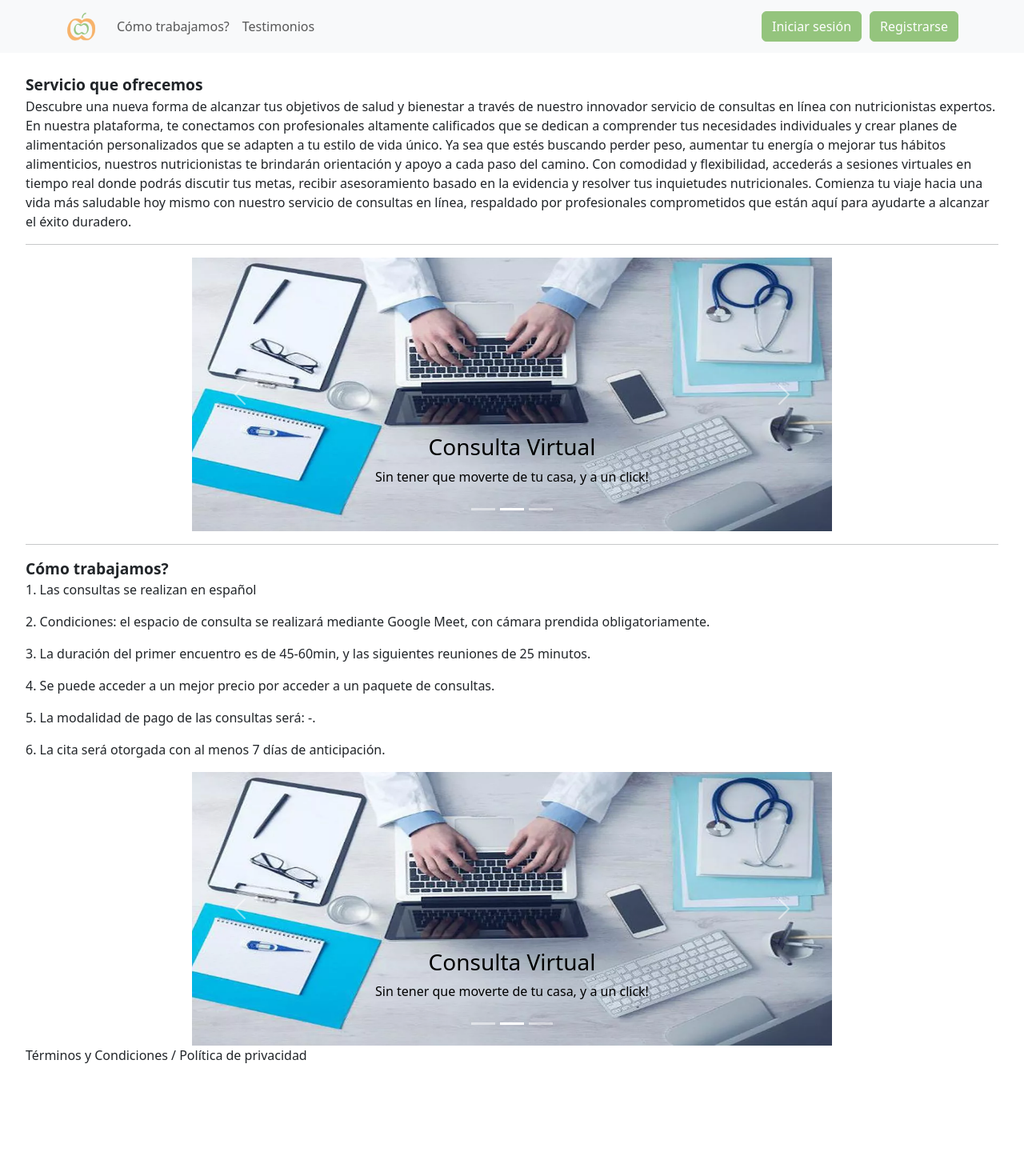
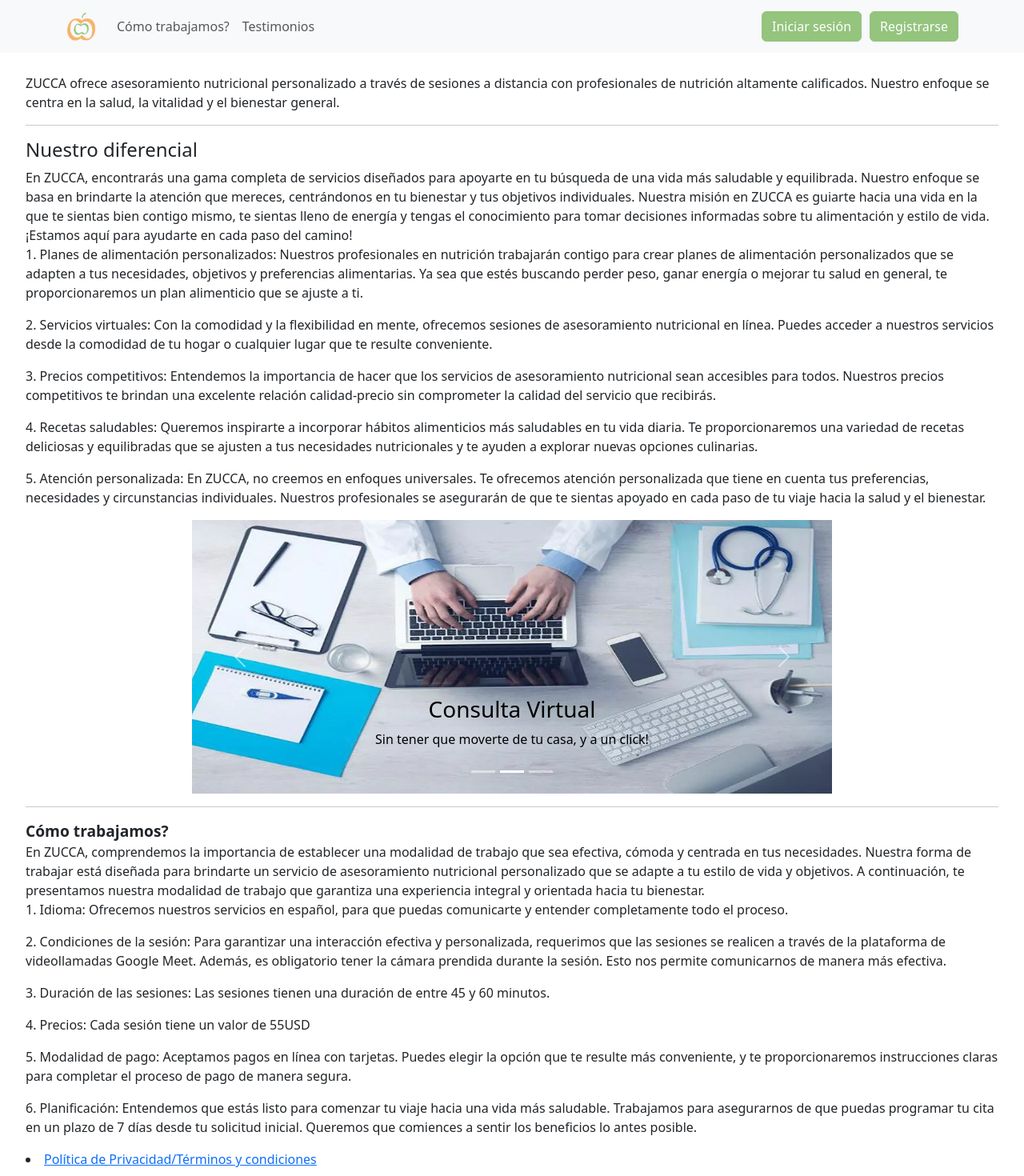
Before and after one commit to PF-Henry2023/ClientNutrition, a React (Vite) app: page / in a window 1280 px wide. Shown: the top 1470 px of the page at 80% size. Before the commit the page ends 1363 px from the top, so only its background shows below. Built offline with nearby package versions, Linux system fonts and the light colour scheme.

Commit message:
termsandconditions

```diff
--- a/src/App.jsx
+++ b/src/App.jsx
@@ -11,6 +11,7 @@ import Login from "./Components/Login/Login";
 import UserProfile from "./Components/UserProfile/UserProfile";
 import NavBar from "./Components/NavBar/NavBar";
 import NutritionistProfile from "./Components/NutritionistProfile/NutritionistProfile";
+import TermsAndConditions from "./Components/TermsAndConditions/TermsAndConditions";
 
 const URL = "http://localhost:5173/";
 axios.defaults.baseURL = URL;
@@ -26,6 +27,7 @@ function App() {
         <Route path="/signup" element={<Create />}></Route>
         <Route path="/appointments/new" element={<Calendar />}></Route>
         <Route path="/nutritionistprofile" element={<NutritionistProfile />}></Route>
+        <Route path="/termsandconditions" element={<TermsAndConditions/>}></Route>
       </Routes>
     </div>
   );
--- a/src/Components/Footer/Footer.jsx
+++ b/src/Components/Footer/Footer.jsx
@@ -1,5 +1,7 @@
+import TermsAndConditions from "../TermsAndConditions/TermsAndConditions";
+
 export default function Footer() {
     return (
-        <div>Términos y Condiciones / Política de privacidad</div>
+        <TermsAndConditions />
     )
 }
--- a/src/Components/Home/Home.jsx
+++ b/src/Components/Home/Home.jsx
@@ -1,30 +1,43 @@
 import styles from "./Home.module.css"
 import HomeDescripion from "../HomeDescription/HomeDescription";
 import Carousel from "../Carousel/Carousel";
-import Footer from "../Footer/Footer";
+import Breadcrumb from 'react-bootstrap/Breadcrumb';
 
 export default function Home() {
     return (
         <div className={styles.text}>
-            <HomeDescripion title="Servicio que ofrecemos" description="Descubre una nueva forma de alcanzar tus objetivos de salud y bienestar a través de nuestro innovador servicio de consultas en línea con nutricionistas expertos. En nuestra plataforma, te conectamos con profesionales altamente calificados que se dedican a comprender tus necesidades individuales y crear planes de alimentación personalizados que se adapten a tu estilo de vida único. Ya sea que estés buscando perder peso, aumentar tu energía o mejorar tus hábitos alimenticios, nuestros nutricionistas te brindarán orientación y apoyo a cada paso del camino. Con comodidad y flexibilidad, accederás a sesiones virtuales en tiempo real donde podrás discutir tus metas, recibir asesoramiento basado en la evidencia y resolver tus inquietudes nutricionales. Comienza tu viaje hacia una vida más saludable hoy mismo con nuestro servicio de consultas en línea, respaldado por profesionales comprometidos que están aquí para ayudarte a alcanzar el éxito duradero."/>
+
+            <HomeDescripion title="" description="ZUCCA ofrece asesoramiento nutricional personalizado a través de sesiones a distancia con profesionales de nutrición altamente calificados. Nuestro enfoque se centra en la salud, la vitalidad y el bienestar general.
+"/>
             <hr />
-            <Carousel />
+            <div>
+                <h4>Nuestro diferencial</h4>
+            En ZUCCA, encontrarás una gama completa de servicios diseñados para apoyarte en tu búsqueda de una vida más saludable y equilibrada. Nuestro enfoque se basa en brindarte la atención que mereces, centrándonos en tu bienestar y tus objetivos individuales.
+            Nuestra misión en ZUCCA es guiarte hacia una vida en la que te sientas bien contigo mismo, te sientas lleno de energía y tengas el conocimiento para tomar decisiones informadas sobre tu alimentación y estilo de vida. ¡Estamos aquí para ayudarte en cada paso del camino!
+            <p>1. Planes de alimentación personalizados: Nuestros profesionales en nutrición trabajarán contigo para crear planes de alimentación personalizados que se adapten a tus necesidades, objetivos y preferencias alimentarias. Ya sea que estés buscando perder peso, ganar energía o mejorar tu salud en general, te proporcionaremos un plan alimenticio que se ajuste a ti.</p>
+            <p>2. Servicios virtuales: Con la comodidad y la flexibilidad en mente, ofrecemos sesiones de asesoramiento nutricional en línea. Puedes acceder a nuestros servicios desde la comodidad de tu hogar o cualquier lugar que te resulte conveniente.</p>
+            <p>3. Precios competitivos: Entendemos la importancia de hacer que los servicios de asesoramiento nutricional sean accesibles para todos. Nuestros precios competitivos te brindan una excelente relación calidad-precio sin comprometer la calidad del servicio que recibirás.</p>
+            <p>4. Recetas saludables: Queremos inspirarte a incorporar hábitos alimenticios más saludables en tu vida diaria. Te proporcionaremos una variedad de recetas deliciosas y equilibradas que se ajusten a tus necesidades nutricionales y te ayuden a explorar nuevas opciones culinarias.</p>
+            <p>5. Atención personalizada: En ZUCCA, no creemos en enfoques universales. Te ofrecemos atención personalizada que tiene en cuenta tus preferencias, necesidades y circunstancias individuales. Nuestros profesionales se asegurarán de que te sientas apoyado en cada paso de tu viaje hacia la salud y el bienestar.</p>
+            </div>
+            <Carousel/>
             <hr />
             <HomeDescripion
         title="Cómo trabajamos?"
         description={
           <>
-            <p>1. Las consultas se realizan en español</p>
-            <p>2. Condiciones: el espacio de consulta se realizará mediante Google Meet, con cámara prendida obligatoriamente.</p>
-            <p>3. La duración del primer encuentro es de 45-60min, y las siguientes reuniones de 25 minutos.</p>
-            <p>4. Se puede acceder a un mejor precio por acceder a un paquete de consultas.</p>
-            <p>5. La modalidad de pago de las consultas será: -.</p>
-            <p>6. La cita será otorgada con al menos 7 días de anticipación.</p>
+
+            En ZUCCA, comprendemos la importancia de establecer una modalidad de trabajo que sea efectiva, cómoda y centrada en tus necesidades. Nuestra forma de trabajar está diseñada para brindarte un servicio de asesoramiento nutricional personalizado que se adapte a tu estilo de vida y objetivos. A continuación, te presentamos nuestra modalidad de trabajo que garantiza una experiencia integral y orientada hacia tu bienestar.
+            <p>1. Idioma: Ofrecemos nuestros servicios en español, para que puedas comunicarte y entender completamente todo el proceso.</p>
+            <p>2. Condiciones de la sesión: Para garantizar una interacción efectiva y personalizada, requerimos que las sesiones se realicen a través de la plataforma de videollamadas Google Meet. Además, es obligatorio tener la cámara prendida durante la sesión. Esto nos permite comunicarnos de manera más efectiva.</p>
+            <p>3. Duración de las sesiones: Las sesiones tienen una duración de entre 45 y 60 minutos.</p>
+            <p>4. Precios: Cada sesión tiene un valor de 55USD</p>
+            <p>5. Modalidad de pago: Aceptamos pagos en línea con tarjetas. Puedes elegir la opción que te resulte más conveniente, y te proporcionaremos instrucciones claras para completar el proceso de pago de manera segura.</p>
+            <p>6. Planificación: Entendemos que estás listo para comenzar tu viaje hacia una vida más saludable. Trabajamos para asegurarnos de que puedas programar tu cita en un plazo de 7 días desde tu solicitud inicial. Queremos que comiences a sentir los beneficios lo antes posible.</p>
           </>
         }
       />
-            <Carousel />
-            <Footer />
+        <Breadcrumb.Item href="/termsandconditions">Política de Privacidad/Términos y condiciones</Breadcrumb.Item>
         </div>
     )
 }
--- /dev/null
+++ b/src/Components/TermsAndConditions/TermsAndConditions.jsx
@@ -0,0 +1,60 @@
+export default function TermsAndConditions() {
+    return (
+        <div>
+           <h6>1. Aceptación de Términos:</h6>
+            Al acceder y utilizar el sitio web de ZUCCA ("el Sitio"), aceptas cumplir y estar sujeto a estos Términos y Condiciones de Uso. Si no estás de acuerdo con estos términos, te recomendamos que no utilices el sitio.
+
+            <h6>2. Uso del Sitio:</h6>
+            El sitio web de ZUCCA se proporciona únicamente con fines informativos y educativos. No debes usar la información proporcionada como un sustituto de consejo médico profesional. Siempre consulta a un profesional de la salud antes de realizar cambios en tu alimentación o estilo de vida.
+
+            <h6>3. Privacidad:</h6>
+            Nuestra Política de Privacidad describe cómo recopilamos, utilizamos y protegemos la información personal que proporcionas durante tu interacción con el sitio. Al utilizar el sitio, aceptas nuestras prácticas de privacidad.
+
+            <h6>4. Sesiones de Asesoramiento:</h6>
+            Las sesiones de asesoramiento nutricional se realizan a través de videollamadas utilizando la plataforma Google Meet. La cámara debe estar encendida durante las sesiones. La duración de las sesiones y los términos específicos se detallan en la sección correspondiente del sitio.
+
+            <h6>5. Pagos y Facturación:</h6>
+            Los detalles de los precios y paquetes de servicios se proporcionan en el sitio. Los pagos se realizan en línea y deben completarse antes de la programación de las sesiones. ZUCCA se reserva el derecho de modificar los precios y paquetes en cualquier momento.
+
+            <h6>6. Cancelaciones y Reembolsos:</h6>
+            Las políticas de cancelación y reembolso se detallan en el sitio. Ten en cuenta que existen restricciones de tiempo para cancelar y reprogramar sesiones.
+
+            <h6>7. Propiedad Intelectual:</h6>
+            Todo el contenido y materiales en el sitio, incluidos textos, imágenes, logotipos y otros elementos, están protegidos por derechos de autor y otras leyes de propiedad intelectual. No se permite el uso no autorizado de estos materiales.
+
+            <h6>8. Enlaces Externos:</h6>
+            El sitio puede contener enlaces a sitios web externos. ZUCCA no se hace responsable del contenido o la seguridad de estos sitios. Los enlaces se proporcionan únicamente para tu conveniencia.
+
+            <h6>9. Modificaciones y Actualizaciones:</h6>
+            ZUCCA se reserva el derecho de modificar, actualizar o descontinuar cualquier parte del sitio o estos Términos y Condiciones en cualquier momento sin previo aviso.
+
+            <h6>10. Contacto:</h6>
+            Si tienes preguntas o inquietudes sobre estos Términos y Condiciones, contáctanos a través de la información proporcionada en la sección de contacto del sitio.
+                    <hr />
+            <h6>Política de privacidad</h6>
+            En ZUCCA, nos comprometemos a proteger tu privacidad y tus datos personales. Esta Política de Privacidad describe cómo recopilamos, utilizamos, almacenamos y protegemos la información que proporcionas a través de nuestro sitio web. Al utilizar nuestro sitio, aceptas los términos de esta Política de Privacidad.
+
+            <h6>1. Información Recopilada:</h6>
+            Recolectamos información que nos proporcionas voluntariamente al utilizar nuestro sitio y al participar en nuestras sesiones de asesoramiento nutricional. Esto puede incluir tu nombre, dirección de correo electrónico, información de contacto y detalles relacionados con tu salud y objetivos.
+
+            <h6>2. Uso de la Información:</h6>
+            Utilizamos la información recopilada para brindarte nuestros servicios de asesoramiento nutricional, programar y administrar las sesiones, y personalizar nuestras recomendaciones según tus necesidades. No compartiremos tu información con terceros no afiliados sin tu consentimiento expreso, excepto en casos requeridos por la ley.
+
+            <h6>3. Seguridad de los Datos:</h6>
+            Implementamos medidas de seguridad técnicas y organizativas para proteger tu información contra accesos no autorizados, divulgación, alteración o destrucción. Sin embargo, ten en cuenta que ninguna transmisión de datos en línea es completamente segura y no podemos garantizar la seguridad absoluta de tu información.
+
+            <h6>4. Cookies y Tecnologías Similares:</h6>
+            Utilizamos cookies y tecnologías similares para mejorar tu experiencia en nuestro sitio. Estas tecnologías pueden recopilar información como tu dirección IP, el tipo de navegador y la actividad en el sitio. Puedes administrar tus preferencias de cookies a través de la configuración de tu navegador.
+
+            <h6>5. Enlaces a Sitios Externos:</h6>
+            Nuestro sitio puede contener enlaces a sitios web de terceros. No somos responsables de las prácticas de privacidad de estos sitios. Te recomendamos revisar las políticas de privacidad de dichos sitios antes de proporcionar cualquier información personal.
+
+            <h6>6. Cambios en la Política de Privacidad:</h6>
+            Nos reservamos el derecho de modificar esta Política de Privacidad en cualquier momento. Cualquier cambio será efectivo cuando publiquemos la versión actualizada en nuestro sitio. Te recomendamos revisar esta política periódicamente para mantenerte informado sobre cómo protegemos tu información.
+
+            <h6>7. Contacto:</h6>
+            Si tienes preguntas sobre esta Política de Privacidad, o si deseas acceder, corregir o eliminar tus datos personales, puedes contactarnos a través de la información proporcionada en la sección de contacto de nuestro sitio.
+
+        </div>
+    )
+}
```
Also changed, not shown: src/Components/TermsAndConditions/TermsAndConditions.module.css (added).
